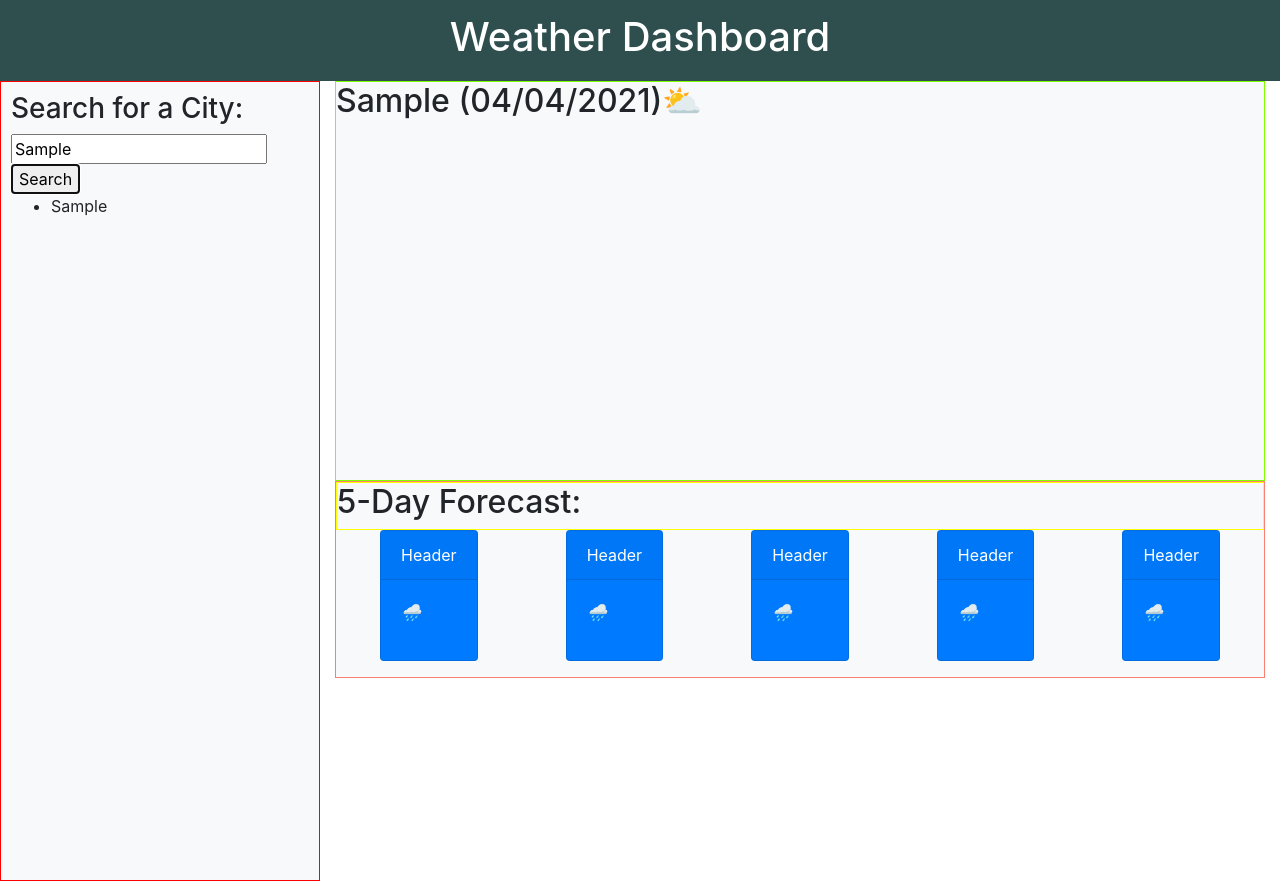
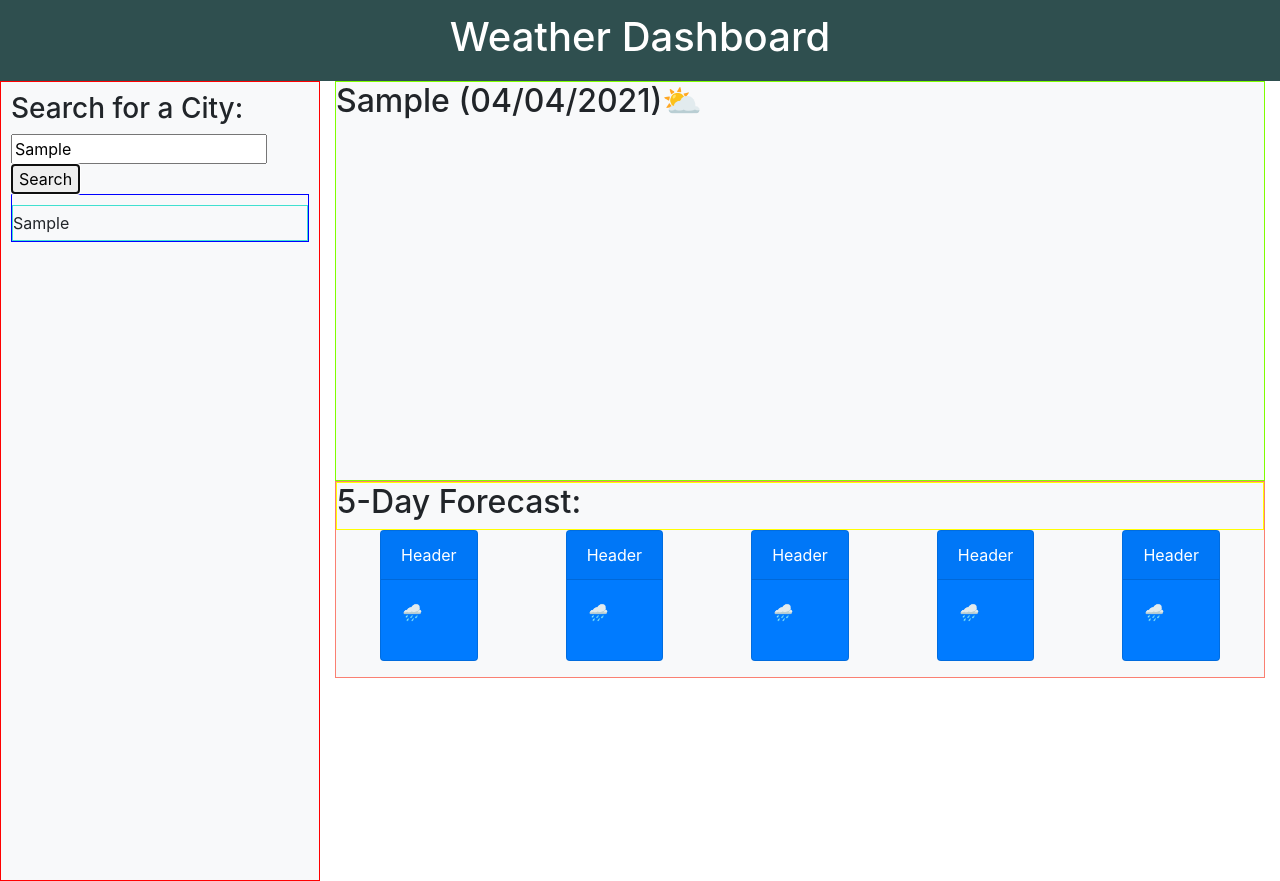
Before and after one commit to brooks-t/weather-dashboard, a plain HTML site: page index.html in a window 1280 px wide. Both pictures are taken after typing "Sample" into the empty fields and a click on the button "Search". Drawn offline with nearby package versions, Linux system fonts and the light colour scheme; no server answers.

Commit message:
styled city search history list with margins, padding, hover effects

```diff
--- a/style.css
+++ b/style.css
@@ -25,3 +25,21 @@ header h1 {
 #forecast-header {
     border: 1px solid yellow;
 }
+
+#past-search {
+    border: 1px solid blue;
+    padding: 0;
+}
+
+#past-search li {
+    list-style-type: none;
+    border: 1px solid turquoise;
+    margin-top: 10px;
+    padding: 5px 0 5px 0;
+}
+
+#past-search li:hover {
+    transform: scale(1.05);
+    opacity: 50%;
+    font-weight: bold;
+}
```
